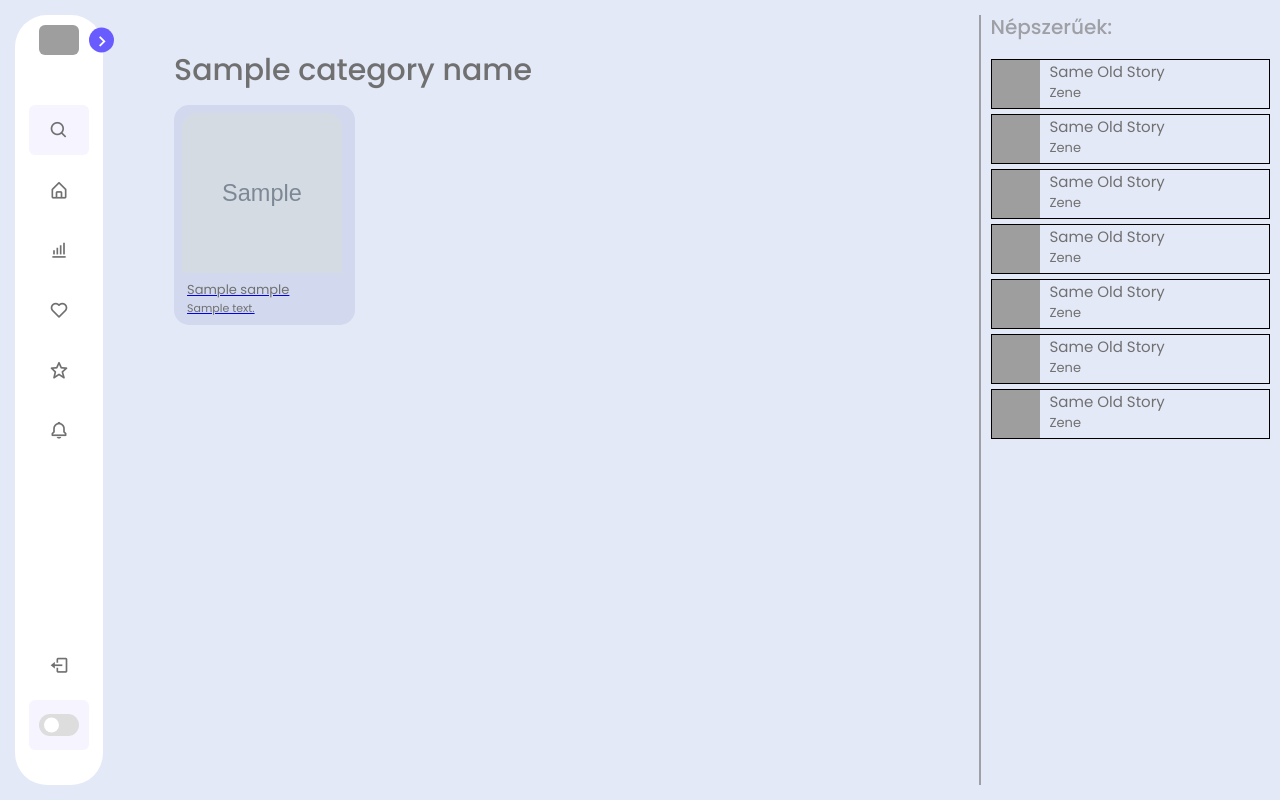
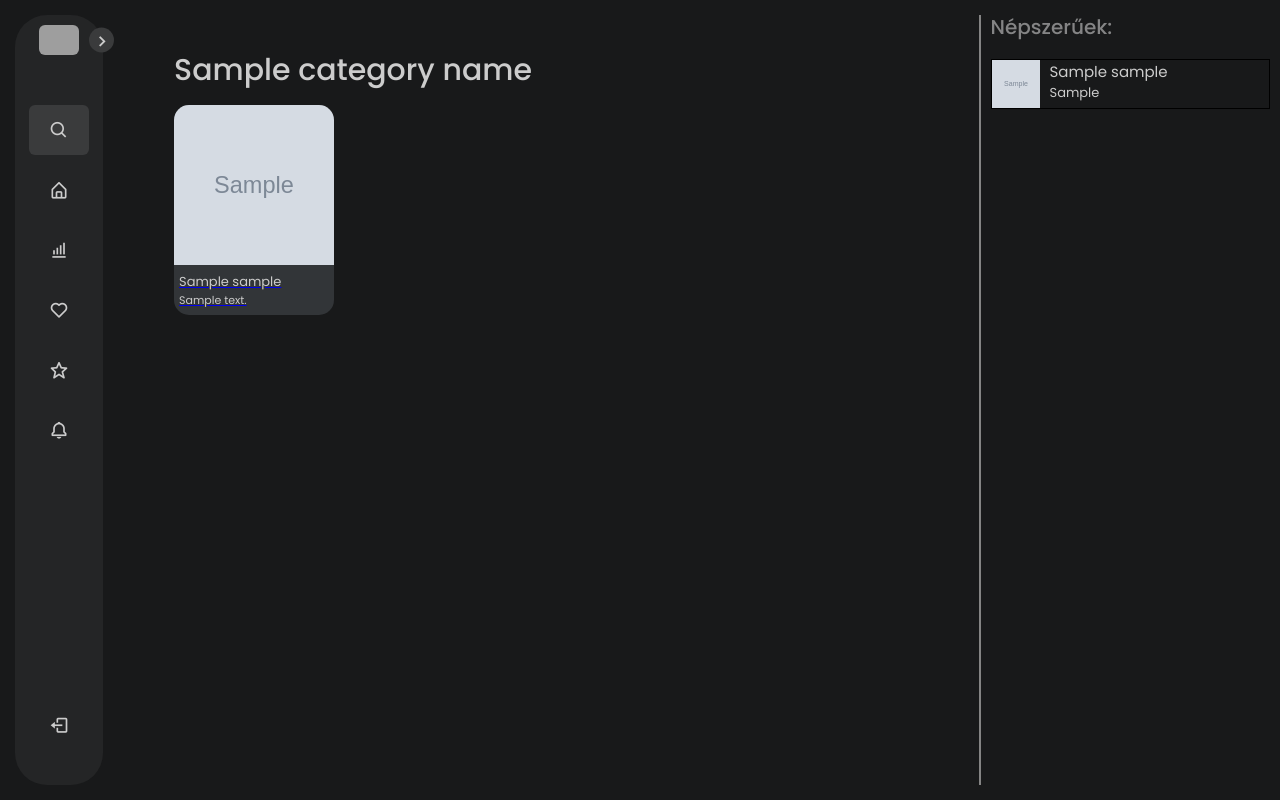
Before and after one commit to vecz-akos/SZFM-big-project, a Django app: template src/rate/templates/rate/category.html in a window 1280 px wide. Run offline with Django 4.2, Linux system fonts and the light colour scheme; tables that the repository leaves empty hold one stand-in row (values such as "Sample post"); the template is opened without the code that fills it: values that come from a table or form of the project are taken from there, most other values are stand-ins (such as "Sample title", 1, 10 or a date in 2020); grey boxes marked "Sample" are stand-in pictures; grey boxes are pictures that could not be loaded.

Commit message:
category.html - update

```diff
--- a/src/rate/templates/rate/category.html
+++ b/src/rate/templates/rate/category.html
@@ -10,7 +10,7 @@
     <link rel="icon" type="image/x-icon" href="{% static 'imgs/movie.ico' %}">
     <title>Category - {{ category_name }}</title>
 </head>
-<body>
+<body class="dark">
     <nav class="sidebar close">
         <header>
             <div class="image-text">
@@ -37,7 +37,7 @@
 
                 <ul class="menu-links">
                     <li class="nav-link">
-                        <a href="#">
+                        <a href="/home">
                             <i class='bx bx-home-alt icon' ></i>
                             <span class="text nav-text">Kezdőlap</span>
                         </a>
@@ -82,7 +82,7 @@
                         <span class="text nav-text">Kijelentkezés</span>
                     </a>
                 </li>
-
+            <!--
                 <li class="mode">
                     <div class="sun-moon">
                         <i class='bx bx-moon icon moon'></i>
@@ -94,7 +94,7 @@
                         <span class="switch"></span>
                     </div>
                 </li>
-
+            -->
             </div>
         </div>
     </nav>
@@ -106,7 +106,7 @@
                 <div class="cards-display">
                 {% if samples %}
                     {% for sample in samples %}
-                    <div class="sample-card">
+                    <div class="card">
                         <a href="/rate/{{ category_name }}/{{ sample.id }}">
                             <img src="{{ sample.img }}" alt="">
                             <p class="text1">{{ sample.name }}</p>
@@ -123,56 +123,21 @@
             <div class="right-bar">
                 <div class="popular-text">Népszerűek:</div>
                 <div class="right-cards">
-                    <div class="right-card">
-                        <img src="https://images.genius.com/4fbb84b136772b725f30de9a97495af9.1000x563x1.jpg" alt="">
-                        <div>
-                            <p class="text-top">Same Old Story</p>
-                            <p class="text-bottom">Zene</p>
-                        </div>
+                    <div class="right-cards">
+                        {% if samples %}
+                            {% for sample in samples %}
+                            <div class="right-card">
+                                <img src="{{ sample.img }}" alt="">
+                                <div>
+                                    <p class="text-top">{{ sample.name }}</p>
+                                    <p class="text-bottom">{{ sample.tags|truncatewords:8 }}</p>
+                                </div>
+                            </div>
+                            {% endfor %}
+                        {% else %}
+                            <p>Nincsenek értékelendő minták a témában.</p>
+                        {% endif %}
                     </div>
-                    <div class="right-card">
-                        <img src="https://images.genius.com/4fbb84b136772b725f30de9a97495af9.1000x563x1.jpg" alt="">
-                        <div>
-                            <p class="text-top">Same Old Story</p>
-                            <p class="text-bottom">Zene</p>
-                        </div>
-                    </div>
-                    <div class="right-card">
-                        <img src="https://images.genius.com/4fbb84b136772b725f30de9a97495af9.1000x563x1.jpg" alt="">
-                        <div>
-                            <p class="text-top">Same Old Story</p>
-                            <p class="text-bottom">Zene</p>
-                        </div>
-                    </div>
-                    <div class="right-card">
-                        <img src="https://images.genius.com/4fbb84b136772b725f30de9a97495af9.1000x563x1.jpg" alt="">
-                        <div>
-                            <p class="text-top">Same Old Story</p>
-                            <p class="text-bottom">Zene</p>
-                        </div>
-                    </div>
-                    <div class="right-card">
-                        <img src="https://images.genius.com/4fbb84b136772b725f30de9a97495af9.1000x563x1.jpg" alt="">
-                        <div>
-                            <p class="text-top">Same Old Story</p>
-                            <p class="text-bottom">Zene</p>
-                        </div>
-                    </div>
-                    <div class="right-card">
-                        <img src="https://images.genius.com/4fbb84b136772b725f30de9a97495af9.1000x563x1.jpg" alt="">
-                        <div>
-                            <p class="text-top">Same Old Story</p>
-                            <p class="text-bottom">Zene</p>
-                        </div>
-                    </div>
-                    <div class="right-card">
-                        <img src="https://images.genius.com/4fbb84b136772b725f30de9a97495af9.1000x563x1.jpg" alt="">
-                        <div>
-                            <p class="text-top">Same Old Story</p>
-                            <p class="text-bottom">Zene</p>
-                        </div>
-                    </div>
-                </div>
             </div>
         </div>
     </section>
```
